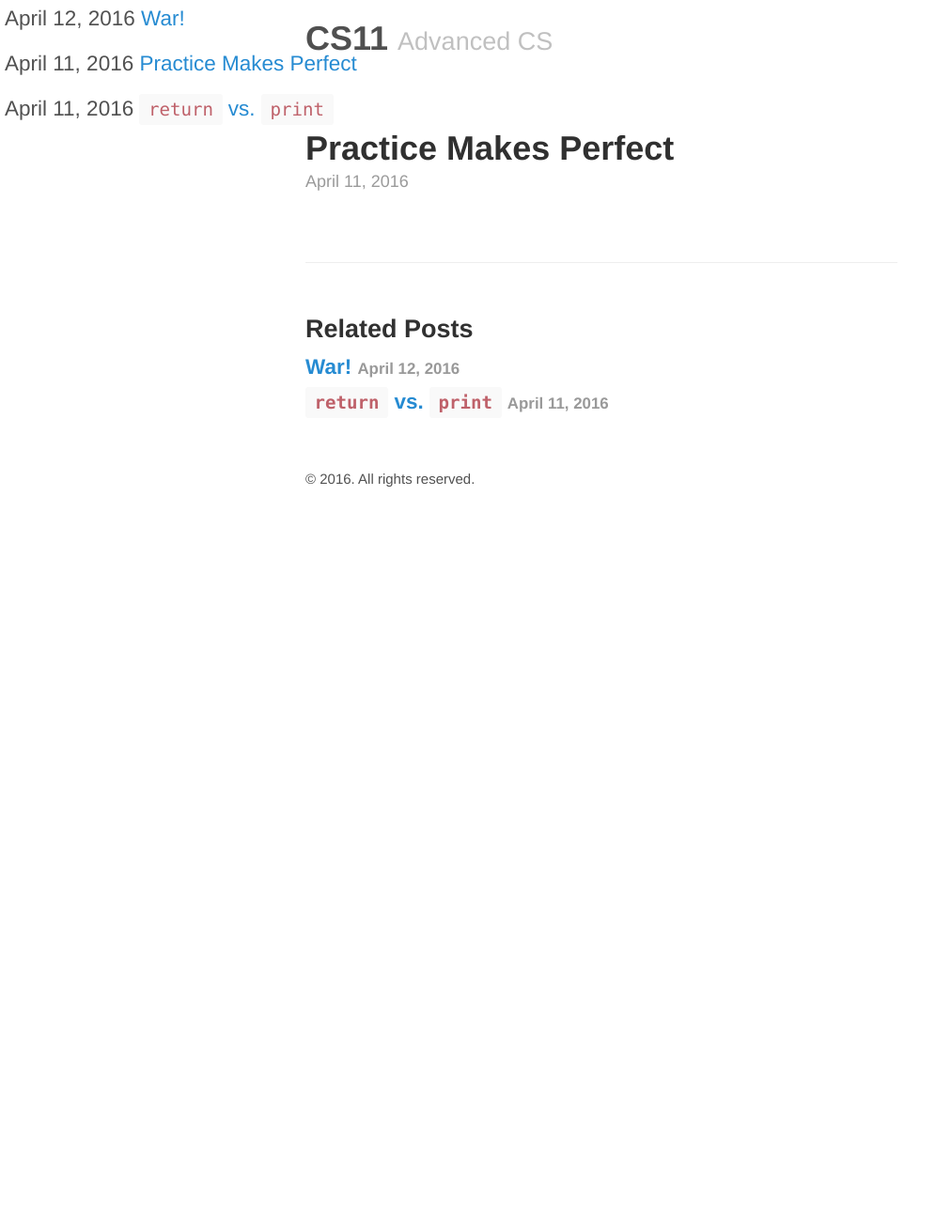
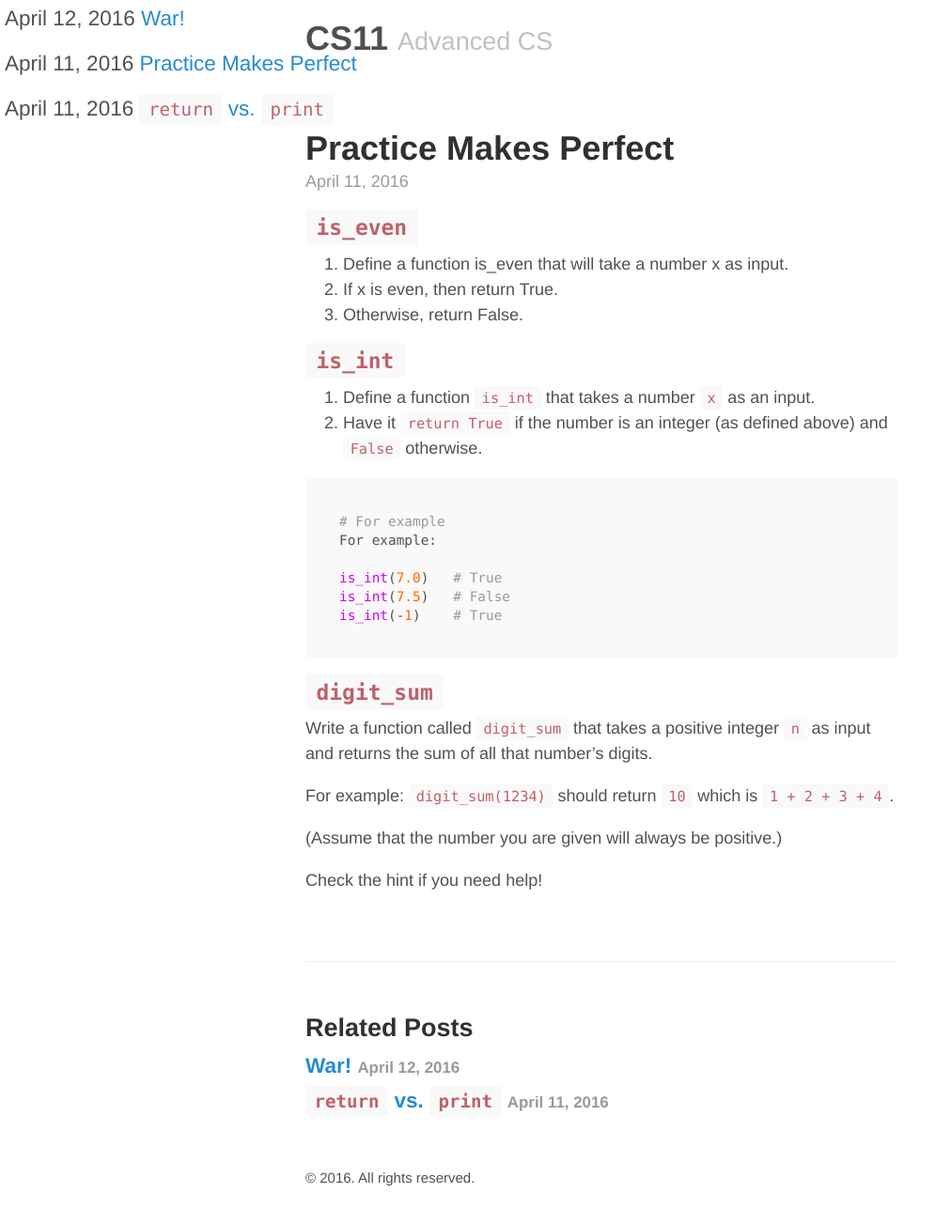
Before and after one commit to bensk/cs11, a Jekyll site: the page built from _posts/2016/2016-04-11-practice-makes-perfect.md, in a window 1280 px wide. Shown: the whole page at 94% size, without its empty margins (0-1012 px from the left). Built offline with Jekyll 4.4.1, drawn with Linux system fonts in a browser that asks for light colours; before the commit the page ends 900 px from its top, so only the background shows below that.

Commit message:
practice problems

````diff
--- a/_posts/2016/2016-04-11-practice-makes-perfect.md
+++ b/_posts/2016/2016-04-11-practice-makes-perfect.md
@@ -3,3 +3,33 @@ layout: "post"
 title: "Practice Makes Perfect"
 date: "2016-04-11 23:16"
 ---
+
+## <code>is_even</code>
+
+1. Define a function is_even that will take a number x as input.
+2. If x is even, then return True.
+3. Otherwise, return False.
+
+## <code>is_int</code>
+
+1. Define a function <code>is_int</code> that takes a number <code>x</code> as an input.
+2. Have it <code>return True</code> if the number is an integer (as defined above) and <code>False</code> otherwise.
+
+```python
+# For example
+For example:
+
+is_int(7.0)   # True
+is_int(7.5)   # False
+is_int(-1)    # True
+```
+
+## <code>digit_sum</code>
+
+Write a function called <code>digit_sum</code> that takes a positive integer <code>n</code> as input and returns the sum of all that number's digits.
+
+For example: <code>digit_sum(1234)</code> should return <code>10</code> which is <code>1 + 2 + 3 + 4</code>.
+
+(Assume that the number you are given will always be positive.)
+
+Check the hint if you need help!
````
